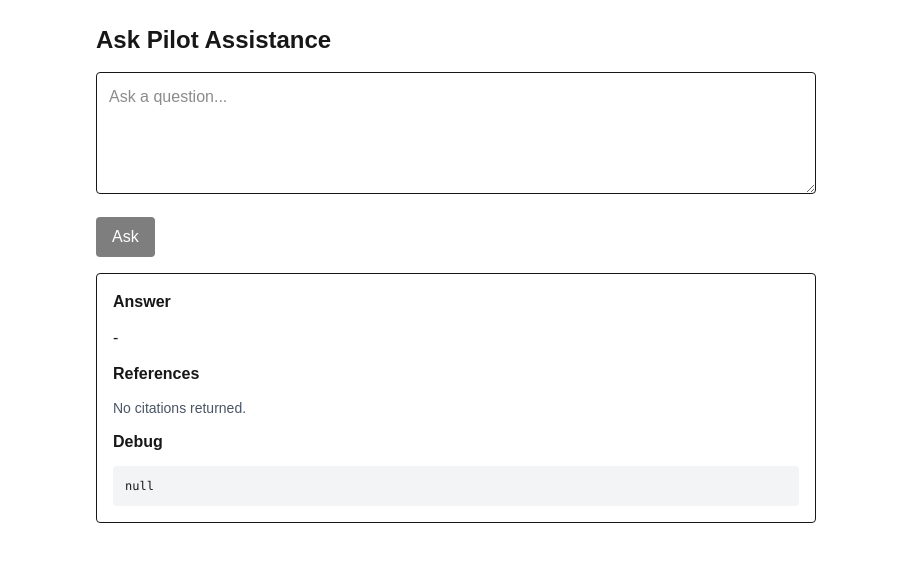
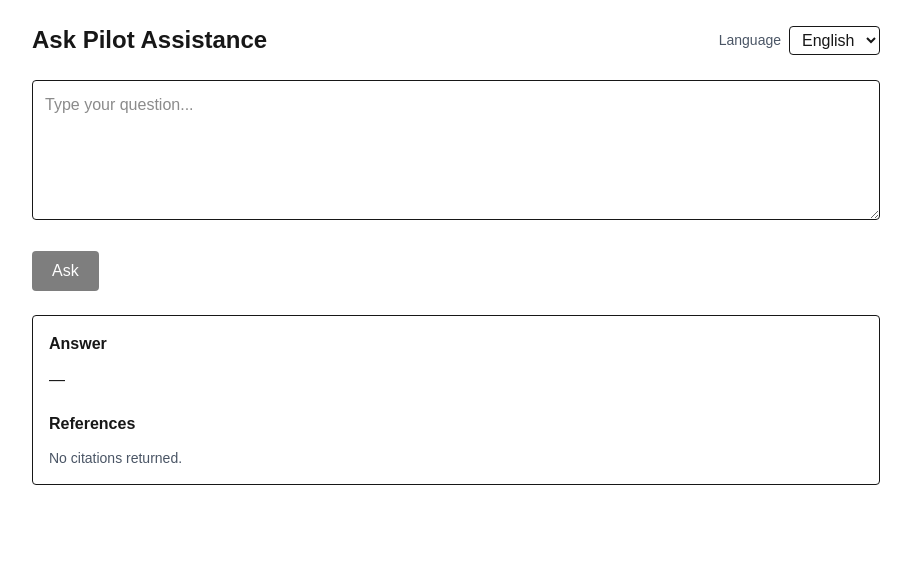
Before and after one commit to fahad4104/PILOTS-ASSISTANCE, a Next.js app: page /ask in a window 1280 px wide. Shown: the top 562 px of the page, without its empty margins (184-1095 px from the left). Built offline with nearby package versions, Linux system fonts and the light colour scheme.

Commit message:
Fix ask route + citations pages

```diff
--- a/src/app/admin/upload/page.tsx
+++ b/src/app/admin/upload/page.tsx
@@ -1,6 +1,6 @@
 "use client";
 
-import { useEffect, useMemo, useState } from "react";
+import { useEffect, useState } from "react";
 
 type BlobItem = {
   url: string;
@@ -9,59 +9,20 @@ type BlobItem = {
   uploadedAt: string;
 };
 
-type BatchItem = {
-  file: File;
-  key: string;
-  status: "idle" | "uploading" | "done" | "error";
-  result?: any;
-};
-
-function normalizeKey(input: string) {
-  return input
-    .trim()
-    .toLowerCase()
-    .replace(/\s+/g, "_")
-    .replace(/[^a-z0-9_-]/g, "");
-}
-
-function suggestKeyFromFilename(name: string) {
-  // 787_FCOM.pdf => fcom_787 (لو تبي عكسها عدّل)
-  const base = name.replace(/\.pdf$/i, "");
-  const s = base.toLowerCase();
-
-  // قواعد بسيطة قابلة للتعديل
-  const has787 = /787/.test(s);
-  const has777 = /777/.test(s);
-
-  let type = "";
-  if (/(fcom)/.test(s)) type = "fcom";
-  else if (/(fctm)/.test(s)) type = "fctm";
-  else if (/(qrh)/.test(s)) type = "qrh";
-  else if (/(mel)/.test(s)) type = "mel";
-  else if (/(oma|om-a)/.test(s)) type = "oma";
-  else if (/(omb|om-b)/.test(s)) type = "omb";
-  else type = "manual";
-
-  let ac = has787 ? "787" : has777 ? "777" : "";
-  return normalizeKey(ac ? `${type}_${ac}` : type);
-}
-
 export default function AdminUploadPage() {
   const [secret, setSecret] = useState("");
-  const [ok, setOk] = useState(false);
+  const [authorized, setAuthorized] = useState(false);
   const [errorMsg, setErrorMsg] = useState<string | null>(null);
 
-  const [blobs, setBlobs] = useState<BlobItem[]>([]);
-  const [listLoading, setListLoading] = useState(false);
-
+  const [file, setFile] = useState<File | null>(null);
+  const [key, setKey] = useState("");
   const [deleteOld, setDeleteOld] = useState(true);
 
-  const [batch, setBatch] = useState<BatchItem[]>([]);
-  const [running, setRunning] = useState(false);
+  const [loading, setLoading] = useState(false);
+  const [response, setResponse] = useState<any>(null);
 
-  useEffect(() => {
-    setOk(false);
-  }, []);
+  const [blobs, setBlobs] = useState<BlobItem[]>([]);
+  const [loadingList, setLoadingList] = useState(false);
 
   async function verify() {
     setErrorMsg(null);
@@ -69,171 +30,118 @@ export default function AdminUploadPage() {
     const res = await fetch("/api/admin/verify", {
       method: "POST",
       headers: { "Content-Type": "application/json" },
-      body: JSON.stringify({ secret: secret.trim() }),
+      body: JSON.stringify({ secret }),
     });
 
     if (res.ok) {
-      setOk(true);
-      await loadBlobs(secret.trim());
+      setAuthorized(true);
+      await loadBlobs(secret);
+    } else {
+      setAuthorized(false);
+      setErrorMsg("Wrong ADMIN_SECRET");
+    }
+  }
+
+  async function loadBlobs(sec: string) {
+    setLoadingList(true);
+    const res = await fetch("/api/admin/blobs", {
+      headers: { "x-admin-secret": sec },
+    });
+
+    const data = await res.json().catch(() => ({}));
+    if (res.ok) setBlobs(data.blobs || []);
+    setLoadingList(false);
+  }
+
+  async function replace() {
+    if (!file || !key.trim()) {
+      alert("Choose a PDF and enter a key");
       return;
     }
 
-    if (res.status === 401) setErrorMsg("Wrong secret.");
-    else {
-      const data = await res.json().catch(() => ({}));
-      setErrorMsg(data?.error ?? "Verify failed.");
-    }
+    setLoading(true);
+    setResponse(null);
 
-    setOk(false);
-  }
-
-  async function loadBlobs(s: string) {
-    setListLoading(true);
-    const res = await fetch("/api/admin/blobs", {
-      headers: { "x-admin-secret": s },
-    });
-    const data = await res.json().catch(() => ({}));
-    setListLoading(false);
-
-    if (res.ok && data?.blobs) setBlobs(data.blobs);
-  }
-
-  function onPickFiles(files: FileList | null) {
-    if (!files) return;
-
-    const items: BatchItem[] = Array.from(files)
-      .filter((f) => f.type === "application/pdf" || /\.pdf$/i.test(f.name))
-      .map((f) => ({
-        file: f,
-        key: suggestKeyFromFilename(f.name),
-        status: "idle",
-      }));
-
-    setBatch(items);
-  }
-
-  function updateKey(idx: number, key: string) {
-    setBatch((prev) =>
-      prev.map((it, i) => (i === idx ? { ...it, key: normalizeKey(key) } : it))
-    );
-  }
-
-  async function replaceOne(item: BatchItem) {
     const form = new FormData();
-    form.append("file", item.file);
-    form.append("key", item.key);
-    // نرسل deleteOld كـ flag (لو ما تستخدمه بالسيرفر حالياً ما يأثر)
-    form.append("deleteOld", deleteOld ? "1" : "0");
+    form.append("file", file);
+    form.append("key", key.trim());
+    form.append("delete_old", deleteOld ? "1" : "0");
 
     const res = await fetch("/api/admin/replace", {
       method: "POST",
-      headers: { "x-admin-secret": secret.trim() },
+      headers: { "x-admin-secret": secret },
       body: form,
     });
 
-    const dataText = await res.text();
-    let data: any;
-    try {
-      data = JSON.parse(dataText);
-    } catch {
-      data = { raw: dataText };
+    const data = await res.json().catch(() => ({}));
+    setResponse({ status: res.status, ...data });
+    setLoading(false);
+
+    await loadBlobs(secret);
   }
 
-    return { httpStatus: res.status, data };
+  async function deleteBlob(url: string) {
+    if (!confirm("Delete this file?")) return;
+
+    await fetch("/api/admin/blob-delete", {
+      method: "POST",
+      headers: {
+        "Content-Type": "application/json",
+        "x-admin-secret": secret,
+      },
+      body: JSON.stringify({ url }),
+    });
+
+    await loadBlobs(secret);
   }
 
-  async function runBatch() {
-    if (running) return;
-    setRunning(true);
-
-    // ارفع واحد وراء الثاني لتجنب ضغط الشبكة + تجنب timeouts
-    for (let i = 0; i < batch.length; i++) {
-      const item = batch[i];
-      if (!item.key) {
-        setBatch((prev) =>
-          prev.map((it, idx) =>
-            idx === i ? { ...it, status: "error", result: { error: "Missing key" } } : it
-          )
-        );
-        continue;
-      }
-
-      setBatch((prev) =>
-        prev.map((it, idx) => (idx === i ? { ...it, status: "uploading" } : it))
-      );
-
-      try {
-        const result = await replaceOne(item);
-        const ok = result.httpStatus >= 200 && result.httpStatus < 300;
-
-        setBatch((prev) =>
-          prev.map((it, idx) =>
-            idx === i
-              ? { ...it, status: ok ? "done" : "error", result }
-              : it
-          )
-        );
-      } catch (e: any) {
-        setBatch((prev) =>
-          prev.map((it, idx) =>
-            idx === i
-              ? { ...it, status: "error", result: { error: String(e?.message ?? e) } }
-              : it
-          )
-        );
-      }
-    }
-
-    await loadBlobs(secret.trim());
-    setRunning(false);
-  }
-
-  const summary = useMemo(() => {
-    const total = batch.length;
-    const done = batch.filter((b) => b.status === "done").length;
-    const err = batch.filter((b) => b.status === "error").length;
-    return { total, done, err };
-  }, [batch]);
-
-  if (!ok) {
+  if (!authorized) {
     return (
-      <main className="min-h-screen flex items-center justify-center p-6 bg-gray-50">
-        <div className="w-full max-w-md p-5 rounded border bg-white space-y-4">
+      <main className="min-h-screen flex items-center justify-center bg-gray-50 p-6">
+        <div className="bg-white border rounded p-5 w-full max-w-sm space-y-4">
           <h1 className="text-xl font-semibold">Admin Access</h1>
 
           <input
+            type="password"
+            placeholder="ADMIN_SECRET"
             className="w-full border rounded px-3 py-2"
-            type="password"
-            placeholder="Enter admin secret"
             value={secret}
             onChange={(e) => setSecret(e.target.value)}
           />
 
           <button
-            className="w-full px-4 py-2 rounded bg-black text-white"
             onClick={verify}
+            className="w-full bg-black text-white rounded py-2"
           >
             Enter
           </button>
 
           {errorMsg && <p className="text-sm text-red-600">{errorMsg}</p>}
-
-          <p className="text-sm text-gray-500">
-            If you do not have the secret, you cannot access this page.
-          </p>
         </div>
       </main>
     );
   }
 
   return (
-    <main className="max-w-6xl mx-auto p-6 space-y-8">
+    <main className="max-w-4xl mx-auto p-6 space-y-8">
       <h1 className="text-2xl font-bold">Admin Library</h1>
 
-      {/* Batch Upload */}
-      <section className="p-4 rounded border bg-white space-y-4">
-        <div className="flex items-center justify-between flex-wrap gap-3">
-          <h2 className="font-semibold">Upload / Replace PDFs (Batch)</h2>
+      {/* Upload */}
+      <section className="border rounded p-4 bg-white space-y-4">
+        <h2 className="font-semibold">Replace PDF (Single File)</h2>
+
+        <input
+          type="file"
+          accept="application/pdf"
+          onChange={(e) => setFile(e.target.files?.[0] ?? null)}
+        />
+
+        <input
+          className="border rounded px-3 py-2 w-full"
+          placeholder="Key (example: fcom_787)"
+          value={key}
+          onChange={(e) => setKey(e.target.value)}
+        />
 
         <label className="flex items-center gap-2 text-sm">
           <input
@@ -241,136 +149,58 @@ export default function AdminUploadPage() {
             checked={deleteOld}
             onChange={(e) => setDeleteOld(e.target.checked)}
           />
-            Delete old versions (UI flag)
+          Delete old versions
         </label>
-        </div>
-
-        <div className="flex items-center gap-3 flex-wrap">
-          <input
-            type="file"
-            accept="application/pdf"
-            multiple
-            onChange={(e) => onPickFiles(e.target.files)}
-          />
 
         <button
-            onClick={runBatch}
-            disabled={running || batch.length === 0}
-            className="px-4 py-2 rounded bg-black text-white disabled:opacity-50"
+          onClick={replace}
+          disabled={loading}
+          className="bg-black text-white rounded px-4 py-2 disabled:opacity-50"
         >
-            {running ? `Uploading... (${summary.done}/${summary.total})` : "Start Batch Replace"}
+          {loading ? "Uploading..." : "Replace & Index"}
         </button>
 
-          <button
-            onClick={() => loadBlobs(secret.trim())}
-            disabled={listLoading}
-            className="px-4 py-2 rounded border disabled:opacity-50"
-          >
-            {listLoading ? "Refreshing..." : "Refresh List"}
-          </button>
-        </div>
-
-        {batch.length > 0 && (
-          <div className="border rounded">
-            <div className="grid grid-cols-12 gap-2 p-2 text-xs font-semibold bg-gray-50">
-              <div className="col-span-5">File</div>
-              <div className="col-span-3">Key</div>
-              <div className="col-span-2">Status</div>
-              <div className="col-span-2">Result</div>
-            </div>
-
-            {batch.map((b, idx) => (
-              <div key={idx} className="grid grid-cols-12 gap-2 p-2 border-t text-sm items-center">
-                <div className="col-span-5 truncate" title={b.file.name}>
-                  {b.file.name}
-                </div>
-
-                <div className="col-span-3">
-                  <input
-                    className="w-full border rounded px-2 py-1"
-                    value={b.key}
-                    onChange={(e) => updateKey(idx, e.target.value)}
-                    placeholder="e.g. fcom_787"
-                  />
-                </div>
-
-                <div className="col-span-2">
-                  {b.status === "idle" && "Ready"}
-                  {b.status === "uploading" && "Uploading..."}
-                  {b.status === "done" && "Done"}
-                  {b.status === "error" && "Error"}
-                </div>
-
-                <div className="col-span-2">
-                  {b.result ? (
-                    <span className="text-xs">
-                      {b.result?.data?.data?.ok || b.result?.data?.ok ? "OK" : "View"}
-                    </span>
-                  ) : (
-                    "-"
-                  )}
-                </div>
-
-                {b.result && (
-                  <div className="col-span-12">
-                    <pre className="p-2 rounded bg-gray-100 text-xs overflow-auto">
-                      {JSON.stringify(b.result, null, 2)}
+        {response && (
+          <pre className="bg-gray-100 p-3 rounded text-xs overflow-auto">
+            {JSON.stringify(response, null, 2)}
           </pre>
-                  </div>
-                )}
-              </div>
-            ))}
-          </div>
         )}
       </section>
 
-      {/* Files list */}
-      <section className="p-4 rounded border bg-white space-y-4">
+      {/* Files */}
+      <section className="border rounded p-4 bg-white space-y-4">
         <h2 className="font-semibold">Files</h2>
 
-        {listLoading && <p className="text-sm text-gray-600">Loading...</p>}
-        {!listLoading && blobs.length === 0 && (
-          <p className="text-sm text-gray-600">No files yet.</p>
+        {loadingList && <p className="text-sm">Loading…</p>}
+
+        {!loadingList && blobs.length === 0 && (
+          <p className="text-sm text-gray-600">No files</p>
         )}
 
-        <div className="space-y-3">
         {blobs.map((b) => (
           <div
             key={b.url}
-              className="p-3 rounded border flex items-start justify-between gap-4"
+            className="border rounded p-3 flex justify-between items-start"
           >
-              <div className="min-w-0">
-                <div className="font-medium break-all">{b.pathname}</div>
+            <div>
+              <div className="break-all font-medium">{b.pathname}</div>
               <div className="text-sm text-gray-600">
                 {Math.round(b.size / 1024)} KB •{" "}
                 {new Date(b.uploadedAt).toLocaleString()}
               </div>
-                <a className="text-sm underline" href={b.url} target="_blank">
+              <a href={b.url} target="_blank" className="underline text-sm">
                 Open
               </a>
             </div>
 
             <button
-                onClick={async () => {
-                  if (!confirm("Delete this file?")) return;
-                  const res = await fetch("/api/admin/blob-delete", {
-                    method: "POST",
-                    headers: {
-                      "Content-Type": "application/json",
-                      "x-admin-secret": secret.trim(),
-                    },
-                    body: JSON.stringify({ url: b.url }),
-                  });
-                  if (res.ok) await loadBlobs(secret.trim());
-                  else alert("Delete failed");
-                }}
-                className="px-3 py-2 rounded border"
+              onClick={() => deleteBlob(b.url)}
+              className="border rounded px-3 py-1"
             >
               Delete
             </button>
           </div>
         ))}
-        </div>
       </section>
     </main>
   );
--- a/src/app/api/ask/route.ts
+++ b/src/app/api/ask/route.ts
@@ -1,58 +1,101 @@
 import { NextResponse } from "next/server";
-import { getOpenAI } from "@/lib/openai";
+import OpenAI from "openai";
+import { mapCitationToPage } from "@/lib/pageMap";
 
 export const runtime = "nodejs";
 
+const openai = new OpenAI({
+  apiKey: process.env.OPENAI_API_KEY!,
+});
+
+type Citation = {
+  type: "file_citation";
+  filename?: string;
+  file_id?: string;
+  index?: number;
+  page?: number;
+};
+
+function extractCitations(resp: any): Citation[] {
+  const out: Citation[] = [];
+  const output = Array.isArray(resp?.output) ? resp.output : [];
+
+  for (const item of output) {
+    const content = Array.isArray(item?.content) ? item.content : [];
+    for (const c of content) {
+      const anns = Array.isArray(c?.annotations) ? c.annotations : [];
+      for (const a of anns) {
+        if (a.type === "file_citation") {
+          const filename = a.filename;
+          const file_id = a.file_id;
+          const index = typeof a.index === "number" ? a.index : undefined;
+          const page = mapCitationToPage({ filename, index }) ?? undefined;
+
+          out.push({
+            type: "file_citation",
+            filename,
+            file_id,
+            index,
+            page,
+          });
+        }
+      }
+    }
+  }
+
+  return out;
+}
+
 export async function POST(req: Request) {
   try {
-    const body = await req.json().catch(() => ({} as any));
-    const question = String(body?.question ?? "").trim();
-    if (!question) {
-      return NextResponse.json({ error: "Missing question" }, { status: 400 });
+    const { question, lang } = await req.json();
+    const q = String(question || "").trim();
+
+    if (!q) {
+      return NextResponse.json({ ok: false, error: "Missing question" }, { status: 400 });
     }
 
-    const vectorStoreId = (process.env.VECTOR_STORE_ID || "").trim();
-    if (!vectorStoreId) {
-      return NextResponse.json(
-        { error: "VECTOR_STORE_ID missing" },
-        { status: 500 }
-      );
+    const VECTOR_STORE_ID = process.env.VECTOR_STORE_ID!;
+    if (!VECTOR_STORE_ID) {
+      return NextResponse.json({ ok: false, error: "VECTOR_STORE_ID missing" }, { status: 500 });
     }
 
-    const openai = getOpenAI();
+    const system =
+      lang === "ar"
+        ? "أجب فقط من الدليل. إذا لم تجد النص بشكل صريح قل: غير موجود في الدليل. لا تخمّن."
+        : "Answer only using the manual. If not explicitly found, say: Not found in manuals. Do not guess.";
 
     const resp = await openai.responses.create({
-      model: "gpt-4.1-mini",
-      input: `Answer using ONLY the provided manuals via file_search. If not found, say "Not found in manuals.".\n\nUser question: ${question}`,
+      model: process.env.ASK_MODEL || "gpt-4o-mini",
+      input: [
+        { role: "system", content: system },
+        { role: "user", content: q },
+      ],
       tools: [
         {
           type: "file_search",
-          vector_store_ids: [vectorStoreId],
-        } as any,
+          vector_store_ids: [VECTOR_STORE_ID],
+        },
       ],
-    } as any);
+    });
 
-    const answer = (resp as any).output_text ?? "";
+    const answer =
+      typeof resp.output_text === "string" && resp.output_text.trim()
+        ? resp.output_text.trim()
+        : lang === "ar"
+        ? "غير موجود في الدليل."
+        : "Not found in manuals.";
 
-    // citations (إن وجدت)
-    const citations: Array<{ file_id?: string; quote?: string }> = [];
-    const output = (resp as any).output ?? [];
-    for (const item of output) {
-      const contentArr = item?.content ?? [];
-      for (const c of contentArr) {
-        const anns = c?.annotations ?? [];
-        for (const a of anns) citations.push(a);
-      }
-    }
+    const citations = extractCitations(resp);
 
     return NextResponse.json({
       ok: true,
-      answer: answer || "Not found in manuals.",
+      answer,
       citations,
     });
-  } catch (err: any) {
+  } catch (e: any) {
     return NextResponse.json(
-      { error: "Ask failed", details: String(err?.message ?? err) },
+      { ok: false, error: "Ask failed", details: String(e?.message ?? e) },
       { status: 500 }
     );
   }
--- a/src/app/ask/page.tsx
+++ b/src/app/ask/page.tsx
@@ -2,90 +2,106 @@
 
 import { useState } from "react";
 
+type Citation = {
+  type: "file_citation";
+  file_id?: string;
+  filename?: string;
+  index?: number;     // index from OpenAI
+  page?: number;      // our mapped page (if available)
+};
+
 export default function AskPage() {
-  const [q, setQ] = useState("");
+  const [question, setQuestion] = useState("");
+  const [lang, setLang] = useState<"en" | "ar">("en");
+
   const [loading, setLoading] = useState(false);
-
-  const [answer, setAnswer] = useState<string>("");
-  const [citations, setCitations] = useState<any[]>([]);
-  const [debug, setDebug] = useState<any>(null);
+  const [answer, setAnswer] = useState("");
+  const [citations, setCitations] = useState<Citation[]>([]);
 
   async function ask() {
     setLoading(true);
     setAnswer("");
     setCitations([]);
-    setDebug(null);
 
+    try {
       const res = await fetch("/api/ask", {
         method: "POST",
         headers: { "Content-Type": "application/json" },
-      body: JSON.stringify({ question: q }),
+        body: JSON.stringify({ question: question.trim(), lang }),
       });
 
       const text = await res.text();
-    let data: any = {};
-    try {
-      data = text ? JSON.parse(text) : {};
-    } catch {
-      data = { error: "Non-JSON response", rawText: text };
-    }
+      const data = text ? JSON.parse(text) : {};
 
+      if (!res.ok || data?.ok === false) {
+        setAnswer("Ask failed");
         setLoading(false);
-    setDebug({ status: res.status, data });
-
-    if (!res.ok) {
-      setAnswer(data?.error ?? "Ask failed");
         return;
       }
 
-    setAnswer(data?.answer ?? "");
-    setCitations(data?.citations ?? []);
+      setAnswer(String(data?.answer ?? ""));
+      setCitations(Array.isArray(data?.citations) ? data.citations : []);
+    } catch {
+      setAnswer("Ask failed");
+    } finally {
+      setLoading(false);
+    }
   }
 
   return (
-    <main className="max-w-3xl mx-auto p-6 space-y-4">
+    <main className="max-w-4xl mx-auto p-6 space-y-6">
+      <div className="flex items-center justify-between gap-4 flex-wrap">
         <h1 className="text-2xl font-bold">Ask Pilot Assistance</h1>
 
+        <div className="flex items-center gap-2">
+          <label className="text-sm text-gray-600">Language</label>
+          <select
+            value={lang}
+            onChange={(e) => setLang(e.target.value as any)}
+            className="border rounded px-2 py-1"
+          >
+            <option value="en">English</option>
+            <option value="ar">Arabic</option>
+          </select>
+        </div>
+      </div>
+
       <textarea
-        className="w-full border rounded p-3"
-        rows={4}
-        value={q}
-        onChange={(e) => setQ(e.target.value)}
-        placeholder="Ask a question..."
+        className="w-full border rounded p-3 min-h-[140px]"
+        value={question}
+        onChange={(e) => setQuestion(e.target.value)}
+        placeholder="Type your question..."
       />
 
       <button
-        className="px-4 py-2 rounded bg-black text-white disabled:opacity-50"
-        disabled={!q.trim() || loading}
         onClick={ask}
+        disabled={loading || !question.trim()}
+        className="px-5 py-2 rounded bg-black text-white disabled:opacity-50"
       >
         {loading ? "Asking..." : "Ask"}
       </button>
 
-      <section className="p-4 border rounded bg-white space-y-3">
+      <section className="border rounded p-4 bg-white space-y-3">
         <h2 className="font-semibold">Answer</h2>
-        <p className="whitespace-pre-wrap">{answer || "-"}</p>
+        <div className="whitespace-pre-wrap">{answer || "—"}</div>
 
-        <h3 className="font-semibold">References</h3>
+        <h3 className="font-semibold pt-2">References</h3>
         {citations.length === 0 ? (
-          <p className="text-sm text-gray-600">No citations returned.</p>
+          <div className="text-sm text-gray-600">No citations returned.</div>
         ) : (
-          <ul className="list-disc pl-5 space-y-2 text-sm">
-            {citations.map((c, idx) => (
-              <li key={idx}>
-                <div>
-                  <b>{c.filename ?? c.file_id ?? "Source"}</b>
-                </div>
-                {c.quote && <div className="text-gray-700">“{c.quote}”</div>}
+          <ul className="list-disc pl-5 text-sm">
+            {citations.map((c, i) => {
+              const name = c.filename ?? c.file_id ?? "file";
+              const pagePart = typeof c.page === "number" ? `— page ${c.page}` : "";
+              const indexPart = typeof c.index === "number" ? `• index ${c.index}` : "";
+              return (
+                <li key={i}>
+                  {name} {pagePart} {pagePart ? "" : indexPart}
                 </li>
-            ))}
+              );
+            })}
           </ul>
         )}
-
-        <h3 className="font-semibold">Debug</h3>
-        <pre className="p-3 rounded bg-gray-100 text-xs overflow-auto">
-          {JSON.stringify(debug, null, 2)}
-        </pre>
       </section>
     </main>
   );
--- /dev/null
+++ b/src/lib/pageMap.ts
@@ -0,0 +1,15 @@
+type Key = string;
+
+// مثال: نربط citation index المعروف إلى صفحة
+// المفتاح: `${filename}:${index}`
+const MAP: Record<Key, number> = {
+  // مثال فقط:
+  // "fcom_787.pdf:1112": 330,
+};
+
+export function mapCitationToPage(opts: { filename?: string; index?: number }) {
+  const { filename, index } = opts;
+  if (!filename || typeof index !== "number") return null;
+  const k = `${filename}:${index}`;
+  return MAP[k] ?? null;
+}
```
Lines whose indentation alone changed are shown as unchanged.
